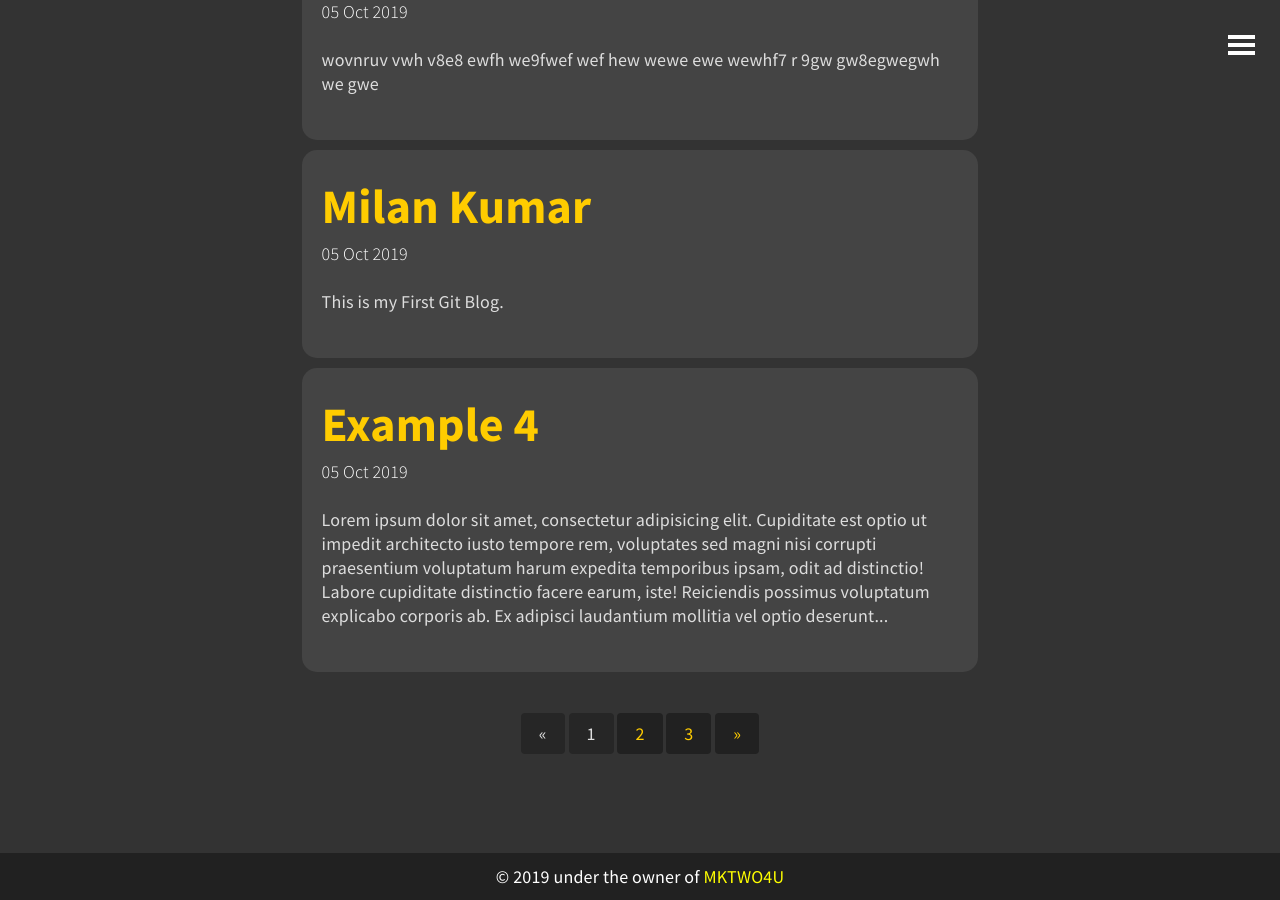
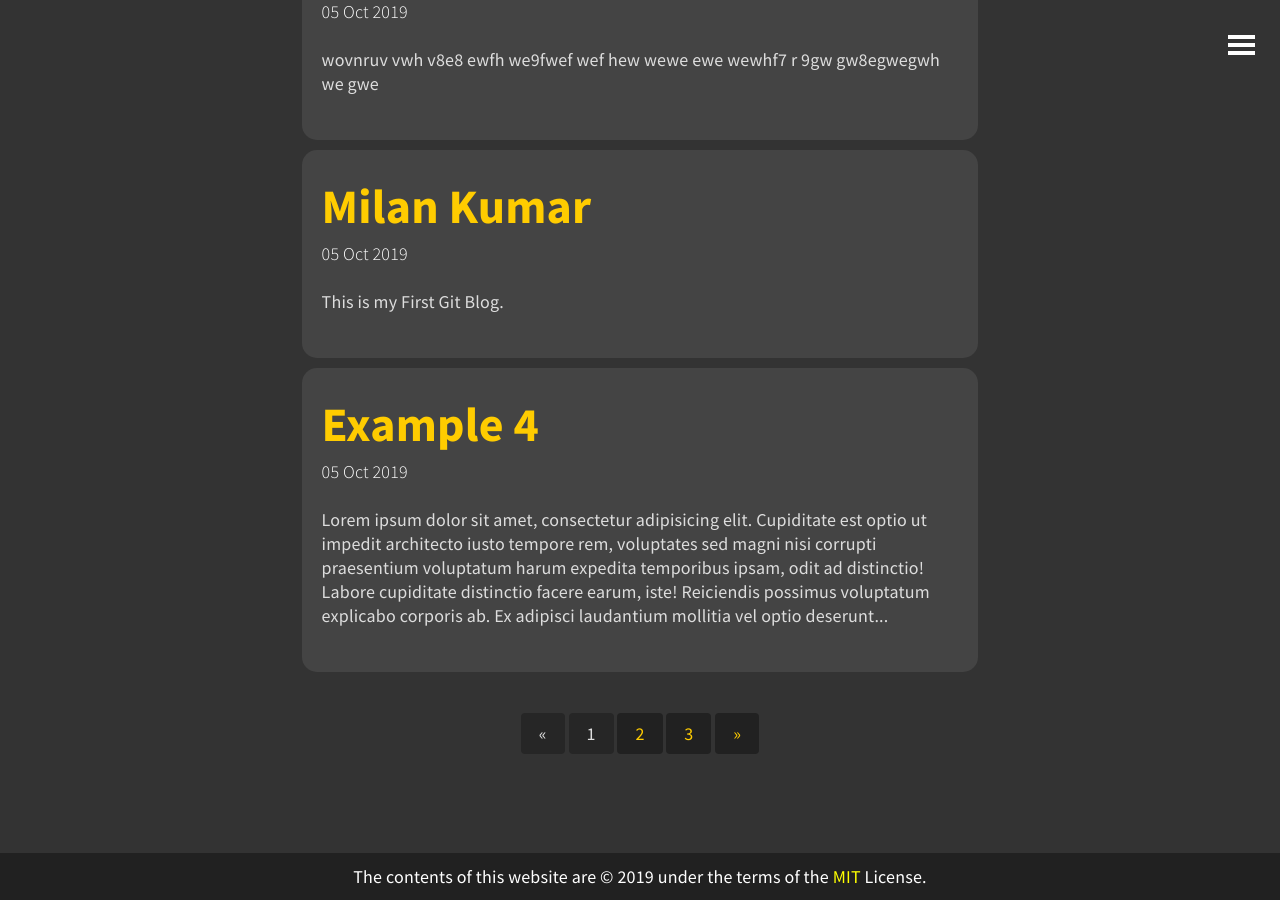
Before and after one commit to bdmilan/blog, a Jekyll site: the page built from index.html, in a window 1280 px wide and 900 px high, scrolled down 1745 px. Built offline with Jekyll 4.4.1, drawn with Linux system fonts in a browser that asks for light colours; the list of posts is cut into pages by our own code.

Commit message:
Update footer.html

```diff
--- a/_includes/footer.html
+++ b/_includes/footer.html
@@ -1 +1 @@
-<footer class="footer"><span>© 2019 under the owner of <font color="yellow">MKTWO4U</font></span></footer>
+<footer class="footer"><span>The contents of this website are © 2019 under the terms of the <font color="yellow">MIT </font>License.</span></footer>
```
